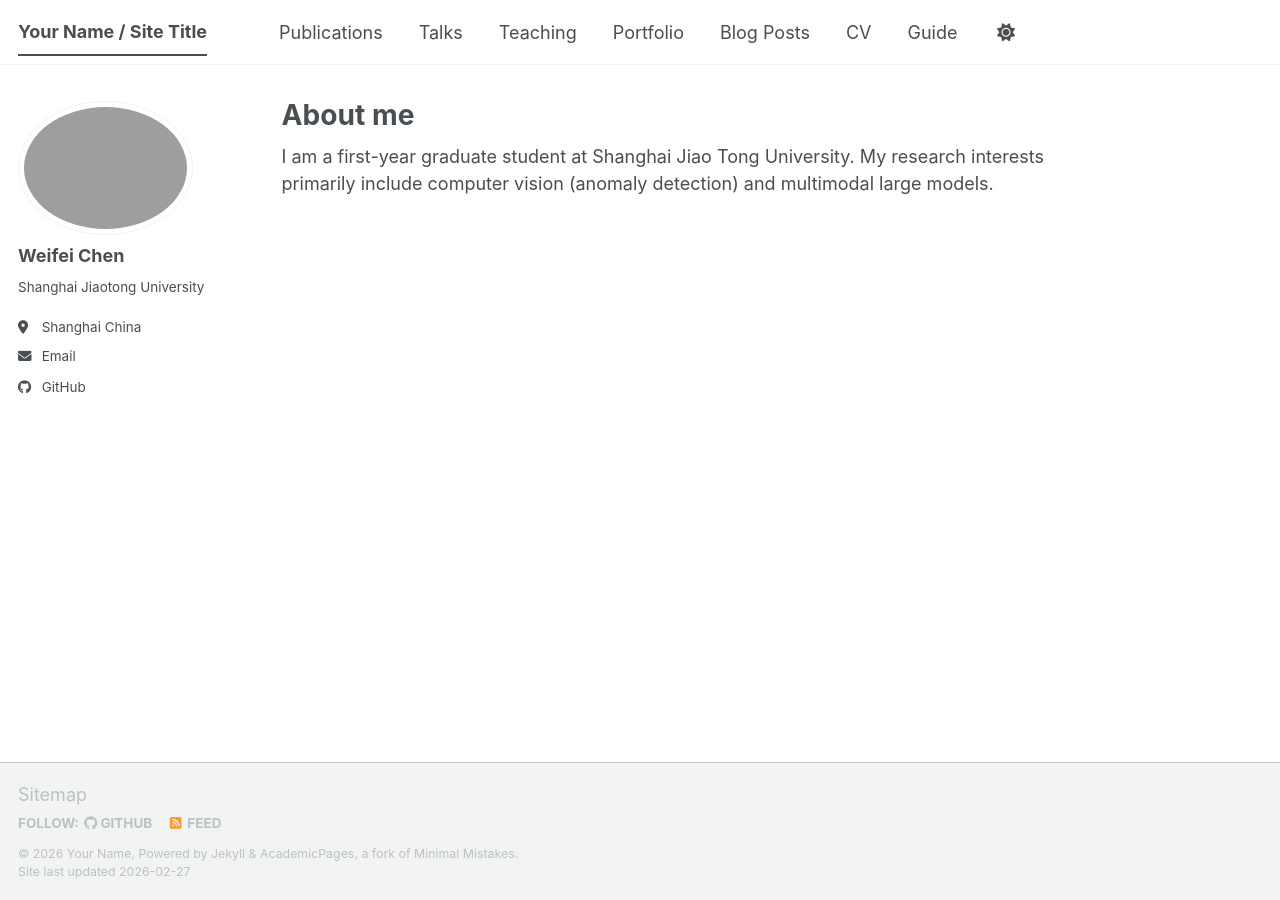
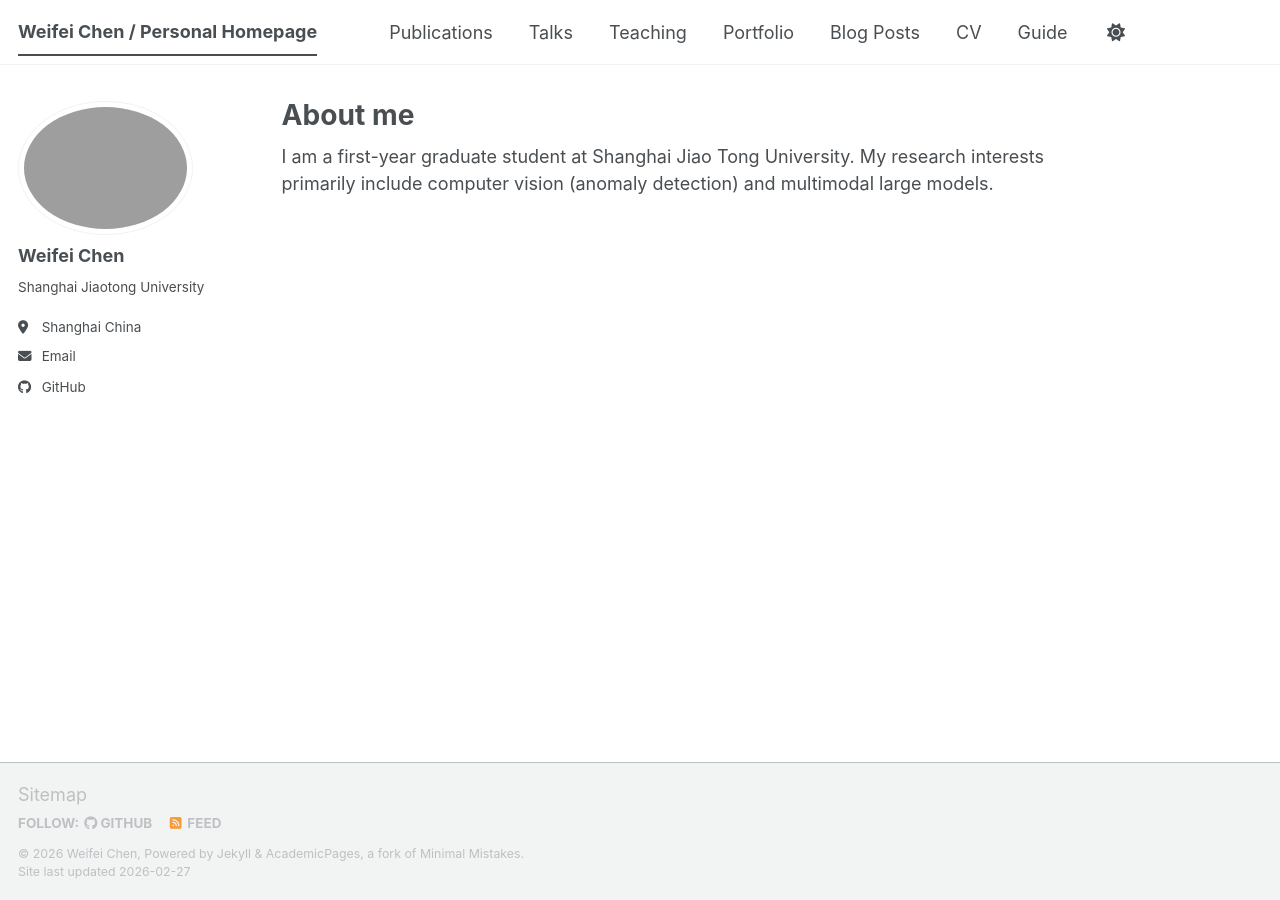
Before and after one commit to chenille025/chenille025.github.io, a Jekyll site: the page built from _pages/about.md, in a window 1280 px wide. Built offline with Jekyll 4.4.1, drawn with Linux system fonts in a browser that asks for light colours; a script bundle is joined from its source files by our own code; library files that are not in the unit come from our copies.

Commit message:
Update _config.yml

```diff
--- a/_config.yml
+++ b/_config.yml
@@ -9,14 +9,14 @@
 # Basic Site Settings
 locale                   : "en-US"
 site_theme               : "default" # The available themes options are "default", "air", "sunrise", "mint", "dirt" and "contrast"
-title                    : "Your Name / Site Title"
+title                    : "Weifei Chen / Personal Homepage"
 title_separator          : "-"
-name                     : &name "Your Name"
-description              : &description "Your Name's academic portfolio"   # Update this with a general description of your site, this is the default if not overridden by a page
+name                     : &name "Weifei Chen"
+description              : &description "A first-year graduate student from SJTU"   # Update this with a general description of your site, this is the default if not overridden by a page
 url                      : https://chenille025.github.io # The base hostname & protocol for your site e.g. "https://[your GitHub username].github.io",
                                                            # or if you already have some other page hosted on Github then use "https://[your GitHub username].github.io/[Your Repo Name]"
 baseurl                  : "" # the subpath of your site, e.g. "/blog"
-repository               : "academicpages/academicpages.github.io"
+repository               : "chenille025/chenille025.github.io"
 
 # Site Author - The following control what appear as part of the author content on the side bar.
 #               If a field is blank the icon and link will not appear, otherwise it will be shown.
```
